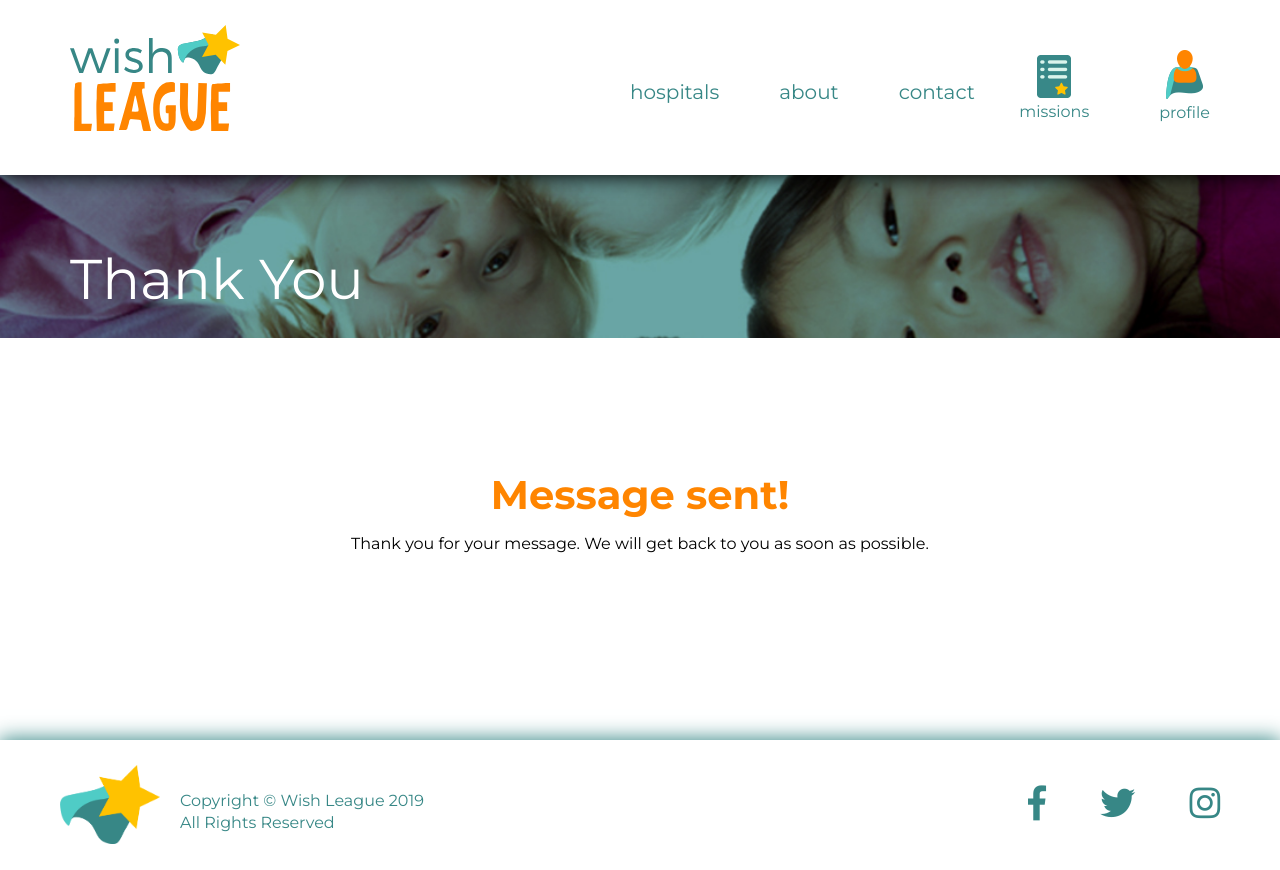
After one commit to 100wishes/100wishes, a PHP site: template views/thankyou.php in a window 1280 px wide. The commit adds this page. Run offline with PHP 8.4, Linux system fonts and the light colour scheme; the template is opened without the code that fills it, so the values that code supplies are empty; some libraries are stand-ins or nearby versions.

Commit message:
Thank You page completed

```diff
--- a/controllers/pagesController.php
+++ b/controllers/pagesController.php
@@ -68,5 +68,10 @@ Class PagesController extends MainController {
 		$content = $this->showview('booking', $arrData);
 		include('templates/pages.php');
 	}
+	public function thankyou() {
+		$arrData['nav'] = MainNav::makeNav();
+		$content = $this->showview('thankyou', $arrData);
+		include('templates/pages.php');
+	}
 }
 ?>
--- a/css/style.css
+++ b/css/style.css
@@ -791,8 +791,6 @@ p.location {
 /*-- End of Missions --*/
 
 
-
-
 /*--Start of Booking--*/
 
 #booking {
@@ -879,6 +877,27 @@ p.location {
 }
 
 
+/*--End of Booking--*/
 
+/*--Start of Thank You--*/
 
-/*--End of Booking--*/
+#thankyou {
+	margin: 0 auto;
+	margin-top: 50px;
+	width: 600px;
+	height: 400px;
+	text-align: center;
+}
+
+#thankyou h2 {
+	font-size: 30pt;
+	font-weight: 700;
+	color: #ff8500; /*orange*/
+	margin-bottom: 15px;
+}
+
+#thankyou p {
+	color: #000;
+}
+
+/*--End of Thank You--*/
--- /dev/null
+++ b/views/thankyou.php
@@ -0,0 +1,11 @@
+<div id="smallHero">
+	<div class="smallHero-header">
+		<img src="assets/smallhero2.jpg"/>
+		<h2>Thank You</h2>
+	</div><!-- //smallHero-header-->
+</div><!-- //smallHero-->
+
+<section id="thankyou">
+	<h2>Message sent!</h2>
+	<p>Thank you for your message. We will get back to you as soon as possible.</p>
+</section><!--thankyou-->
```
